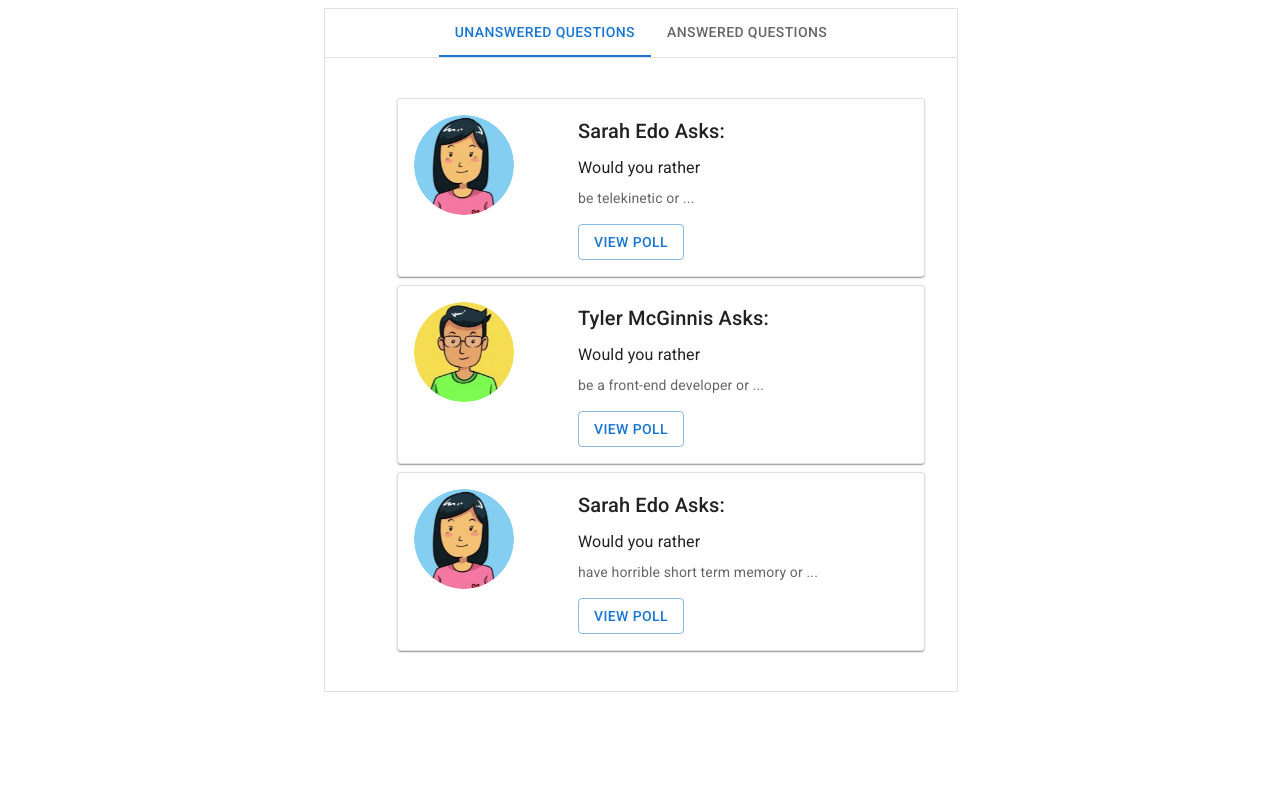
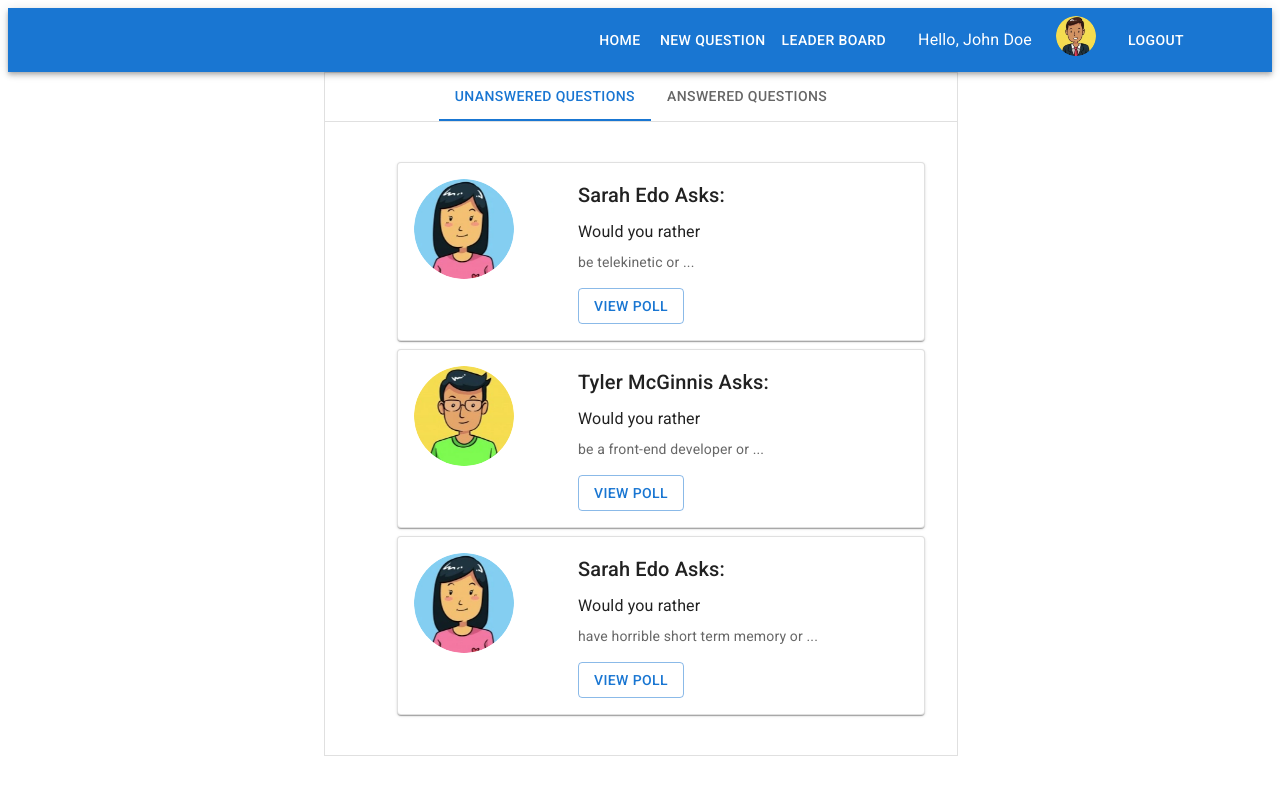
Before and after one commit to abdelrazek-alaa/reactnd-project-would-you-rather, a React (Create React App) app: page / in a window 1280 px wide. Shown: the top 794 px of the page. Built offline with nearby package versions, Linux system fonts and the light colour scheme.

Commit message:
NavBar Component

```diff
--- a/package.json
+++ b/package.json
@@ -6,6 +6,7 @@
     "@emotion/react": "^11.4.1",
     "@emotion/styled": "^11.3.0",
     "@fontsource/roboto": "^4.5.1",
+    "@mui/icons-material": "^5.0.3",
     "@mui/material": "^5.0.3",
     "@testing-library/jest-dom": "^5.14.1",
     "@testing-library/react": "^11.2.7",
--- a/src/components/App.js
+++ b/src/components/App.js
@@ -3,6 +3,7 @@ import "../App.css";
 import { connect } from "react-redux";
 import { handleInitialData } from "../actions/shared";
 import QuestionsContainer from "./QuestionsContainer";
+import NavBar from "./NavBar";
 
 class App extends Component {
   componentDidMount() {
@@ -10,7 +11,12 @@ class App extends Component {
   }
   render() {
     const { loading } = this.props;
-    return <div>{loading === true ? null : <QuestionsContainer />}</div>;
+    return (
+      <div>
+        {loading === true ? null : <NavBar />}
+        {loading === true ? null : <QuestionsContainer />}
+      </div>
+    );
   }
 }
 
--- /dev/null
+++ b/src/components/NavBar.js
@@ -0,0 +1,131 @@
+import * as React from "react";
+import AppBar from "@mui/material/AppBar";
+import Box from "@mui/material/Box";
+import Toolbar from "@mui/material/Toolbar";
+import IconButton from "@mui/material/IconButton";
+import Typography from "@mui/material/Typography";
+import MenuItem from "@mui/material/MenuItem";
+import Menu from "@mui/material/Menu";
+import MenuIcon from "@mui/icons-material/Menu";
+import Button from "@mui/material/Button";
+import Avatar from "@mui/material/Avatar";
+import Container from "@mui/material/Container";
+import { connect } from "react-redux";
+
+function NavBar({ avatarURL, userName }) {
+  const [mobileMoreAnchorEl, setMobileMoreAnchorEl] = React.useState(null);
+
+  const isMobileMenuOpen = Boolean(mobileMoreAnchorEl);
+
+  const handleMobileMenuClose = () => {
+    setMobileMoreAnchorEl(null);
+  };
+
+  const handleMobileMenuOpen = (event) => {
+    setMobileMoreAnchorEl(event.currentTarget);
+  };
+
+  const handleLogOut = () => {
+    console.log("under construction");
+  };
+  const mobileMenuId = "primary-search-account-menu-mobile";
+  const renderMobileMenu = (
+    <Menu
+      anchorEl={mobileMoreAnchorEl}
+      anchorOrigin={{
+        vertical: "top",
+        horizontal: "right",
+      }}
+      id={mobileMenuId}
+      keepMounted
+      transformOrigin={{
+        vertical: "top",
+        horizontal: "right",
+      }}
+      open={isMobileMenuOpen}
+      onClose={handleMobileMenuClose}
+    >
+      <MenuItem>
+        <p>Home</p>
+      </MenuItem>
+      <MenuItem>
+        <p>New Question</p>
+      </MenuItem>
+      <MenuItem>
+        <p>Leader Board</p>
+      </MenuItem>
+      <MenuItem onClick={handleLogOut}>
+        <p>Logout</p>
+      </MenuItem>
+    </Menu>
+  );
+
+  return (
+    <Box sx={{ flexGrow: 1 }}>
+      <AppBar position="static">
+        <Container>
+          <Toolbar>
+            <Box sx={{ flexGrow: 1 }} />
+            <Box sx={{ display: { xs: "none", md: "flex" } }}>
+              <Button color="inherit">Home</Button>
+              <Button color="inherit">New Question</Button>
+              <Button color="inherit">Leader Board</Button>
+            </Box>
+            <Box sx={{ display: { xs: "flex" } }}>
+              <Typography
+                variant="subtitle1"
+                component="div"
+                sx={{
+                  lineHeight: 3,
+                  ml: 3,
+                }}
+              >
+                Hello, {userName}
+              </Typography>
+              <Avatar
+                sx={{
+                  width: 40,
+                  height: 40,
+                  ml: 3,
+                  mr: 3,
+                  display: { xs: "none", sm: "flex" },
+                }}
+                alt={`${userName}'s Avatar`}
+                src={avatarURL}
+              />
+              <Button
+                sx={{ display: { xs: "none", md: "flex" } }}
+                color="inherit"
+                onClick={handleLogOut}
+              >
+                Logout
+              </Button>
+            </Box>
+            <Box sx={{ display: { xs: "flex", md: "none" } }}>
+              <IconButton
+                size="large"
+                aria-label="show more"
+                aria-controls={mobileMenuId}
+                aria-haspopup="true"
+                onClick={handleMobileMenuOpen}
+                color="inherit"
+              >
+                <MenuIcon />
+              </IconButton>
+            </Box>
+          </Toolbar>
+        </Container>
+      </AppBar>
+      {renderMobileMenu}
+    </Box>
+  );
+}
+function mapStateToProps({ authedUser, users }) {
+  const currentUser = users[authedUser];
+  return {
+    userName: currentUser.name,
+    avatarURL: currentUser.avatarURL,
+  };
+}
+
+export default connect(mapStateToProps)(NavBar);
```
Also changed, not shown: 1 other file (tests, documents, lock files or other folders).
